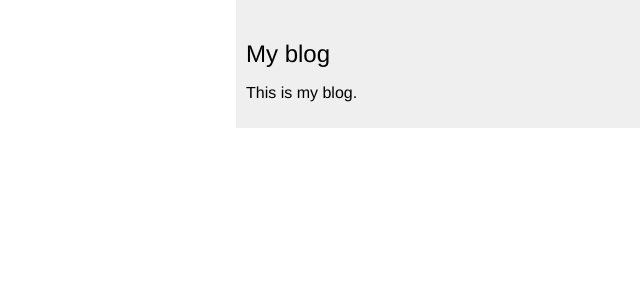
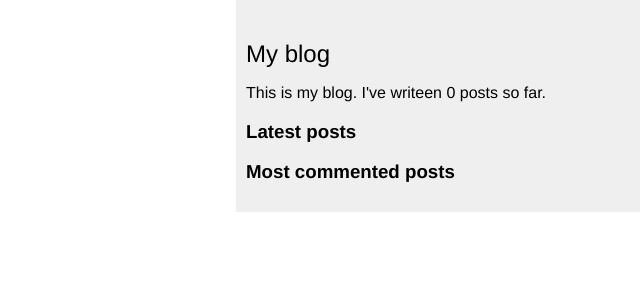
Before and after one commit to jeffersonximeness/blog_django, a Django app: template blog/templates/blog/base.html in a window 1280 px wide. Shown: the top 300 px of the page, without its empty margins (640-1280 px from the left). Run offline with Django 3.2, Linux system fonts and the light colour scheme; the template is opened without the code that fills it, so the values that code supplies are empty.

Commit message:
Altera template base para mostrar as template tags

```diff
--- a/blog/templates/blog/base.html
+++ b/blog/templates/blog/base.html
@@ -1,3 +1,4 @@
+{% load blog_tags %}
 {% load static %}
 <!DOCTYPE html>
 <html>
@@ -12,7 +13,19 @@
   </div>
   <div id="sidebar">
     <h2>My blog</h2>
-    <p>This is my blog.</p>
+    <p>This is my blog. I've writeen {% total_posts %} posts so far.</p>
+    <h3>Latest posts</h3>
+    {% show_latest_posts 3 %}
+
+    <h3>Most commented posts</h3>
+    {% get_most_commented_posts as most_commented_posts %}
+    <ul>
+      {% for post in most_commented_posts %}
+      <li>
+        <a href="{{ post.get_absolute_url }}">{{ post.title }}</a>
+      </li>
+      {% endfor %}
+    </ul>
   </div>
 </body>
 </html>
```
